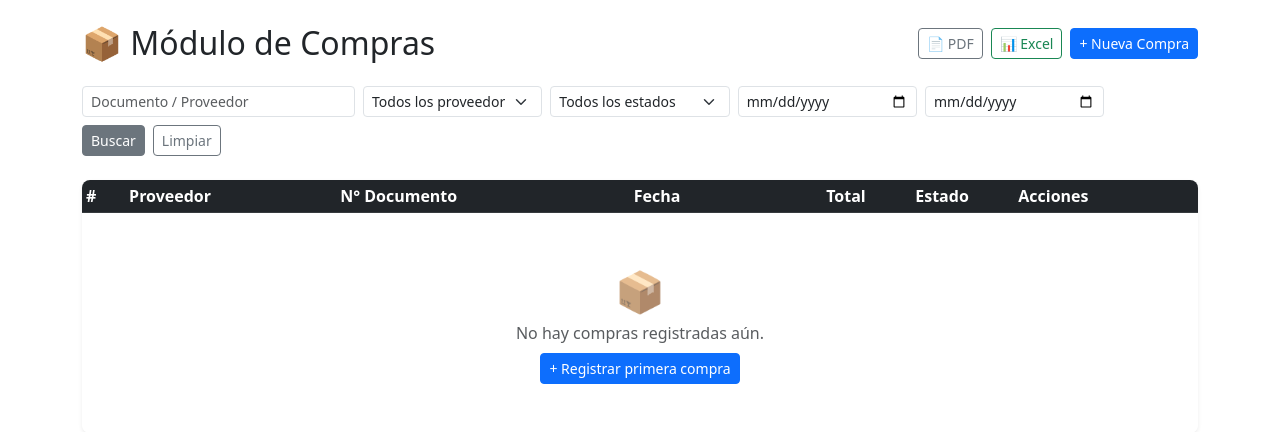
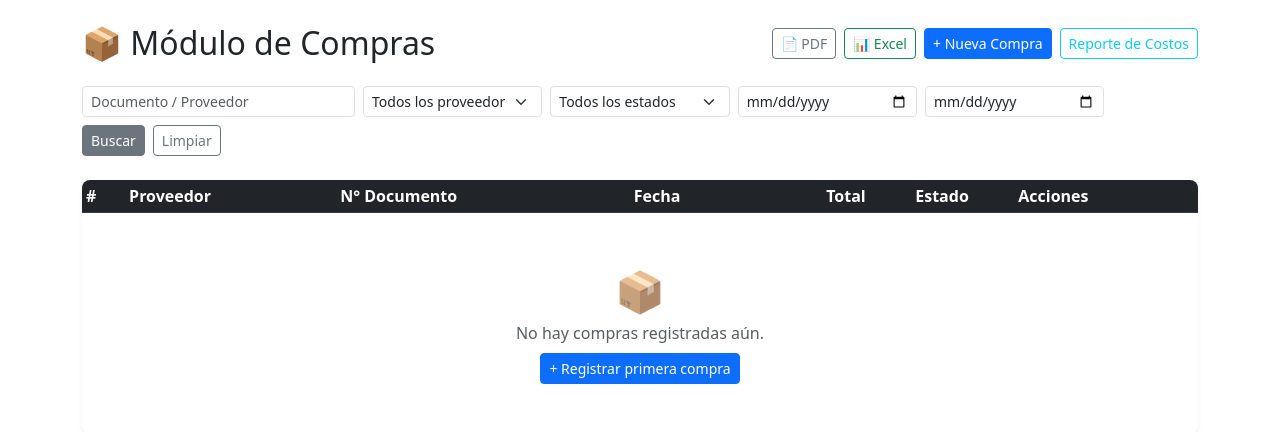
Before and after one commit to Ashley-a-a/Prueba1, a Django app: page /purchases/ in a window 1280 px wide. Shown: the part 56-488 px from the top of the page. Run offline with Django 5.2, Linux system fonts and the light colour scheme; a user stored in the database is signed in; data comes from the database, SQL or seed files in the repository; data that the repository does not hold is empty.

Commit message:
Add link to Cost Report in purchase list

```diff
--- a/purchasing/templates/purchasing/purchase_list.html
+++ b/purchasing/templates/purchasing/purchase_list.html
@@ -10,6 +10,7 @@
     <a href="?{% for k, v in request.GET.items %}{% if k != 'export' and k != 'page' %}{{ k }}={{ v }}&{% endif %}{% endfor %}export=excel"
        class="btn btn-sm btn-outline-success" title="Exportar Excel">&#128202; Excel</a>
     <a href="{% url 'purchasing:purchase_create' %}" class="btn btn-primary btn-sm">+ Nueva Compra</a>
+    <a href="{% url 'purchasing:purchase_report' %}" class="btn btn-outline-info btn-sm"> Reporte de Costos </a>
   </div>
 </div>
 
```
